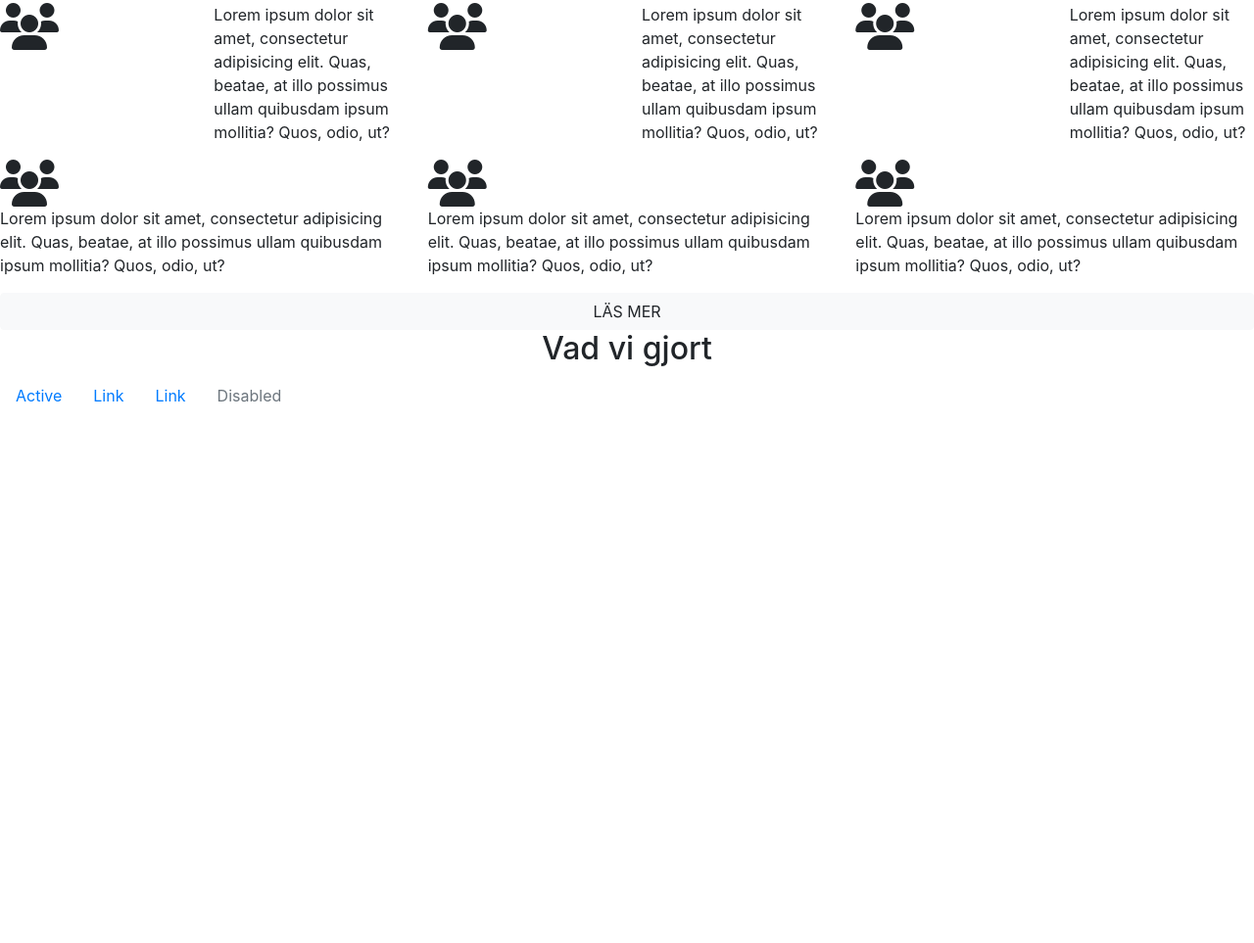
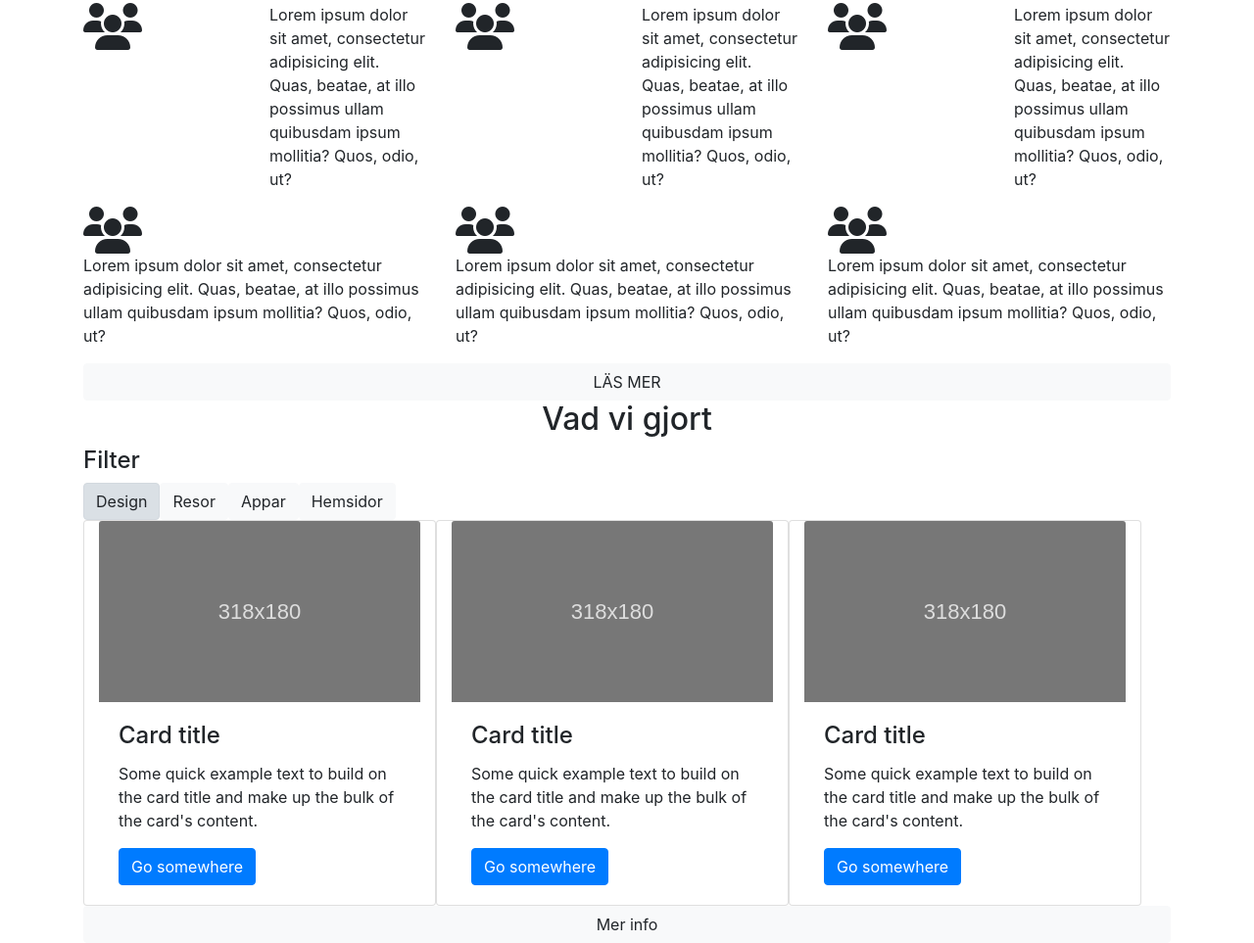
Before and after one commit to ZappedD/TE4.Nu, a website: page index.html in a window 1280 px wide. Shown: the part 867-1830 px from the top of the page at 98% size. Before the commit the page ends 1291 px from the top, so only its background shows below. Drawn offline with nearby package versions, Linux system fonts and the light colour scheme.

Commit message:
Content
La till "content"  behöver stylas

```diff
--- a/index.html
+++ b/index.html
@@ -75,7 +75,7 @@
 
                 </div>
 
-            <div class=" secondPage">
+            <div class=" container">
                 <h2 class="text-center">Varför TE4</h2>
 
                 <div class="row upper">
@@ -123,23 +123,55 @@
                 <button class="btn btn-light col-sm-12">LÄS MER</button>
             </div>
 
-            <div class="thirdPage ">
+            <div class="container">
                 <h2 class="text-center">Vad vi gjort</h2>
+                <h4 class="text-left"> Filter</h4>
                 <ul class="nav">
                     <li class="nav-item">
-                      <a class="nav-link active" href="#">Active</a>
+                      <a class=" btn btn-light active" href="#">Design</a>
                     </li>
                     <li class="nav-item">
-                      <a class="nav-link" href="#">Link</a>
+                      <a class="btn btn-light" href="#">Resor</a>
                     </li>
                     <li class="nav-item">
-                      <a class="nav-link" href="#">Link</a>
+                      <a class="btn btn-light" href="#">Appar</a>
                     </li>
                     <li class="nav-item">
-                      <a class="nav-link disabled" href="#">Disabled</a>
+                      <a class="btn btn-light " href="#">Hemsidor</a>
                     </li>
                   </ul>
 
+
+
+                <div class="container row">
+                <div class="card col col-sm-4" style="width: 20rem;">
+                    <img class="card-img-top" src="exbild.svg" alt="Card image cap">
+                    <div class="card-body">
+                      <h4 class="card-title">Card title</h4>
+                      <p class="card-text">Some quick example text to build on the card title and make up the bulk of the card's content.</p>
+                      <a href="#" class="btn btn-primary">Go somewhere</a>
+                    </div>
+                  </div>
+                <div class="card col col-sm-4" style="width: 20rem;">
+                    <img class="card-img-top" src="exbild.svg" alt="Card image cap">
+                    <div class="card-body">
+                      <h4 class="card-title">Card title</h4>
+                      <p class="card-text">Some quick example text to build on the card title and make up the bulk of the card's content.</p>
+                      <a href="#" class="btn btn-primary">Go somewhere</a>
+                    </div>
+                  </div>
+                <div class="card col col-sm-4" style="width: 20rem;">
+                    <img class="card-img-top" src="exbild.svg" alt="Card image cap">
+                    <div class="card-body">
+                      <h4 class="card-title">Card title</h4>
+                      <p class="card-text">Some quick example text to build on the card title and make up the bulk of the card's content.</p>
+                      <a href="#" class="btn btn-primary">Go somewhere</a>
+                    </div>
+                  </div>
+
+                </div>
+
+                <a class="btn btn-light btn-block" href="#" >Mer info</a>
             </div>
 
 
```
Also changed, not shown: exbild.svg (added).
